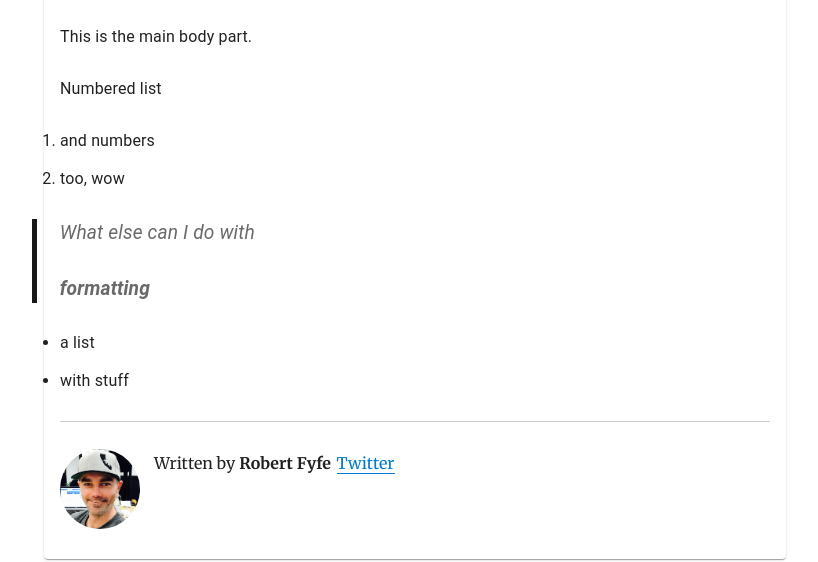
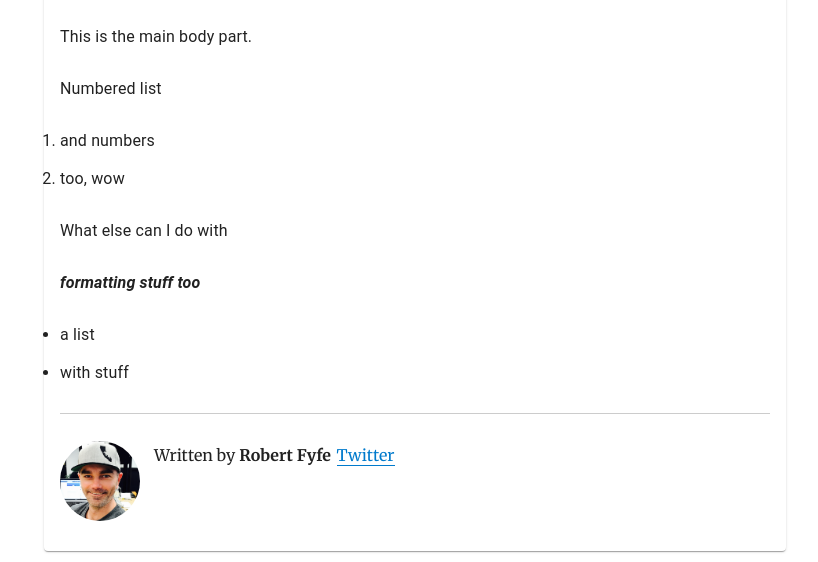
Before and after one commit to robfyfe/netlify-cms-blog, a Gatsby site: page /2019-10-04-netlify-cms/ in a window 1280 px wide. Shown: the part 270-832 px from the top of the page, without its empty margins (225-1043 px from the left). Built offline with nearby package versions, Linux system fonts and the light colour scheme; Gatsby itself is replaced by a stand-in of ours; some packages are replaced by stand-ins of ours.

Commit message:
Post update

```diff
--- a/content/blog/2019-10-04-netlify-cms.md
+++ b/content/blog/2019-10-04-netlify-cms.md
@@ -11,9 +11,9 @@ Numbered list
 1. and numbers
 2. too, wow
 
-> What else can I do with
->
-> _**formatting**_
+What else can I do with
+
+_**formatting stuff too**_
 
 - a list
 - with stuff
```
